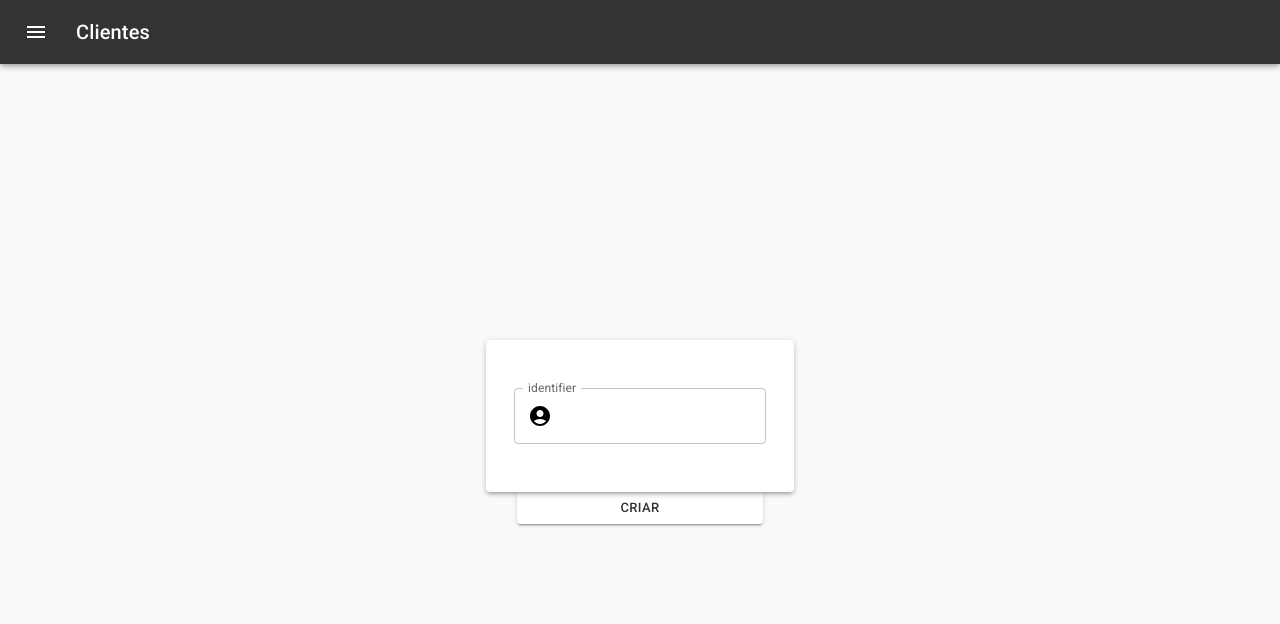
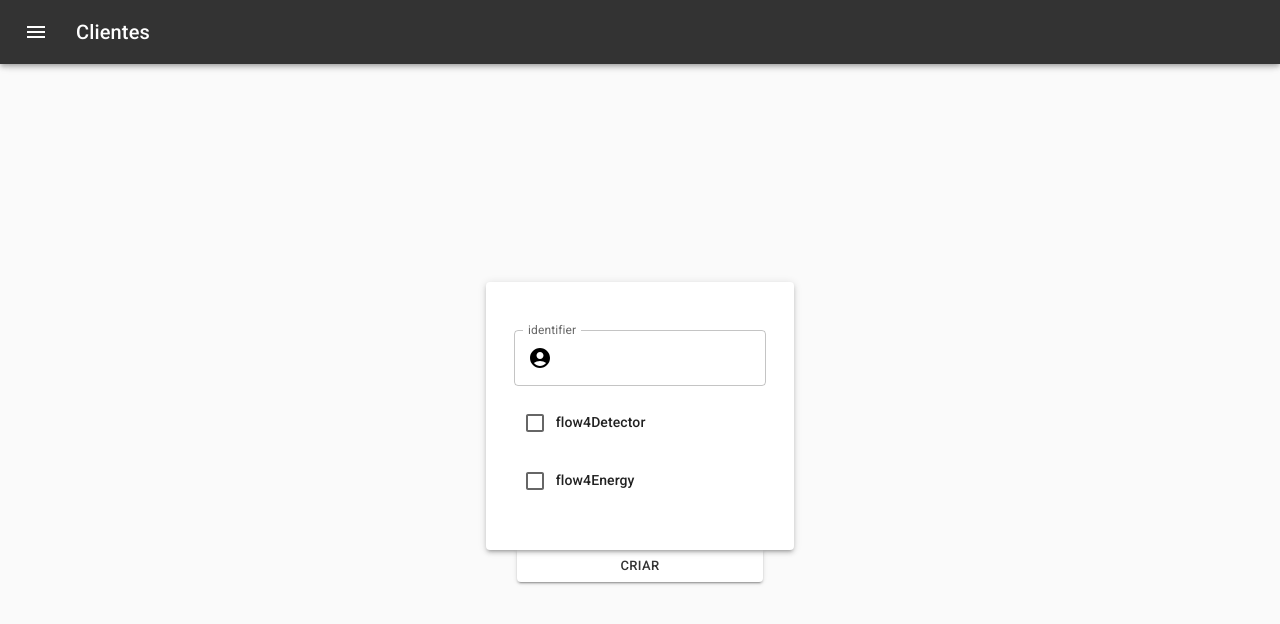
Before and after one commit to mugarate12/web-scraping-frontend, a Next.js app: page /clients/create in a window 1280 px wide. Shown: the top 624 px of the page. Built offline with nearby package versions, Linux system fonts and the light colour scheme; no server answers.

Commit message:
feat!: added configuration to update and create keys with permissions to flow4detector and flow4energy

```diff
--- a/hooks/usePublicAccessClientsOperations.ts
+++ b/hooks/usePublicAccessClientsOperations.ts
@@ -1,3 +1,4 @@
+import { Functions } from '@material-ui/icons'
 import {
   useState,
   useEffect,
@@ -14,7 +15,13 @@ import { apiDetector } from './../config'
 
 interface updatePayloadInterface {
   identifier?: string,
-  able?: number
+  able?: number,
+  flow4Energy?: boolean,
+  flow4Detector?: boolean
+}
+
+interface getPermissionsInterface {
+  data: Array<string>
 }
 
 interface Params {
@@ -32,11 +39,13 @@ export default function usePublicAccessClientsOperations({
     }
   }
 
-  async function create(identifier: string) {
+  async function create(identifier: string, flow4Detector: boolean, flow4Energy: boolean) {
     const token = localStorage.getItem('userToken')
 
     return await apiDetector.post('/public/create', {
-      identifier
+      identifier,
+      flow4Energy: flow4Energy,
+      flow4Detector: flow4Detector
     }, {
       headers: {
         'Authorization': `Bearer ${token}`
@@ -56,7 +65,26 @@ export default function usePublicAccessClientsOperations({
       })
   }
 
-  async function update(clientID: number, { able, identifier }: updatePayloadInterface) {
+  async function getPermissions(clientID: number) {
+    const token = localStorage.getItem('userToken')
+    let permissions: Array<string> = []
+
+    await apiDetector.get<getPermissionsInterface>(`/public/client/permissions/${clientID}`, {
+      headers: {
+        'Authorization': `Bearer ${token}`
+      }
+    })
+      .then((response) => {
+        permissions = response.data.data
+      })
+      .catch((error) => {
+        console.log(error)
+      })
+
+    return permissions
+  }
+
+  async function update(clientID: number, { able, identifier, flow4Energy, flow4Detector }: updatePayloadInterface) {
     const token = localStorage.getItem('userToken')
     let updatePayload: updatePayloadInterface = {}
 
@@ -66,6 +94,14 @@ export default function usePublicAccessClientsOperations({
 
     if (!!identifier) {
       updatePayload.identifier = identifier
+    }
+
+    if (!!flow4Detector) {
+      updatePayload.flow4Detector = flow4Detector
+    }
+
+    if (!!flow4Energy) {
+      updatePayload.flow4Energy = flow4Energy
     }
 
     return await apiDetector.put(`/public/update/${clientID}`, updatePayload, {
@@ -112,6 +148,7 @@ export default function usePublicAccessClientsOperations({
   return {
     create,
     update,
-    remove
+    remove,
+    getPermissions
   }
 }
--- a/pages/clients/create.tsx
+++ b/pages/clients/create.tsx
@@ -9,11 +9,13 @@ import {
   Autocomplete,
   Button,
   Box,
+  Checkbox,
   Paper,
   InputAdornment,
   Select,
   MenuItem,
-  TextField
+  TextField,
+  Typography
 } from '@material-ui/core'
 
 import {
@@ -41,9 +43,12 @@ const CreateClient: NextPage = () => {
 
   const [ identifier, setIdentifier ] = useState<string>('')
 
+  const [ flow4Detector, setFlow4Detector ] = useState<boolean>(false)
+  const [ flow4Energy, setFlow4Energy ] = useState<boolean>(false)
+
   async function createClient() {
     if (identifier.length > 0) {
-      const result = await publicAccessClientsOperations.create(identifier)
+      const result = await publicAccessClientsOperations.create(identifier, flow4Detector, flow4Energy)
 
       if (result) {
         alertOperation.showAlert('cliente criado com sucesso!', 'success')
@@ -103,6 +108,50 @@ const CreateClient: NextPage = () => {
                 value={identifier}
                 onChange={(event) => setIdentifier(event.target.value)}
               />
+
+              <Box
+                component='div'
+                sx={{
+                  display: 'flex',
+                  flexDirection: 'row',
+                  alignItems: 'center'
+                }}
+              >
+                <Checkbox
+                  checked={flow4Detector}
+                  onChange={(event) => setFlow4Detector(event.target.checked)}
+                  inputProps={{ 'aria-label': 'controlled' }}
+                />
+
+                <Typography
+                  variant='subtitle2'
+                  component='p'
+                >
+                  flow4Detector
+                </Typography>
+              </Box>
+
+              <Box
+                component='div'
+                sx={{
+                  display: 'flex',
+                  flexDirection: 'row',
+                  alignItems: 'center'
+                }}
+              >
+                <Checkbox
+                  checked={flow4Energy}
+                  onChange={(event) => setFlow4Energy(event.target.checked)}
+                  inputProps={{ 'aria-label': 'controlled' }}
+                />
+
+                <Typography
+                  variant='subtitle2'
+                  component='p'
+                >
+                  flow4Energy
+                </Typography>
+              </Box>
             </Box>
           </Paper>
 
```
Also changed, not shown: containers/EditClientModal/index.tsx (+77 -2 lines).
